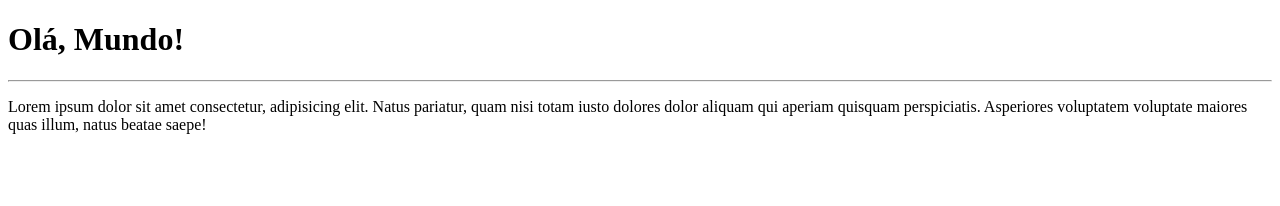
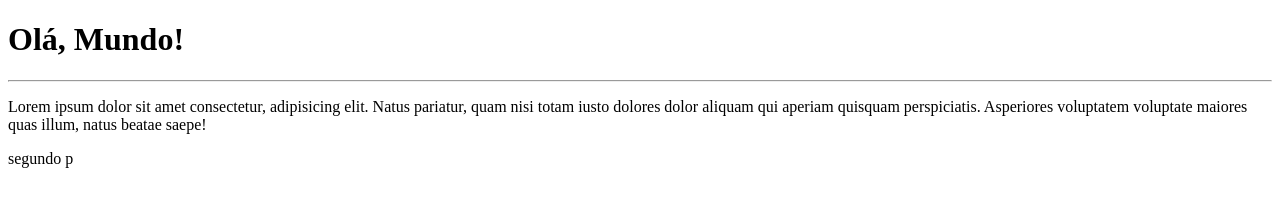
Before and after one commit to PedroAqBarros/Ola-Mundo, a plain HTML site: page site-exemplo/index.html in a window 1280 px wide. Drawn offline with Linux system fonts and the light colour scheme.

Commit message:
adicionei um parágrafo

```diff
--- a/site-exemplo/index.html
+++ b/site-exemplo/index.html
@@ -9,6 +9,6 @@
     <h1>Olá, Mundo!</h1>
     <hr>
     <p>Lorem ipsum dolor sit amet consectetur, adipisicing elit. Natus pariatur, quam nisi totam iusto dolores dolor aliquam qui aperiam quisquam perspiciatis. Asperiores voluptatem voluptate maiores quas illum, natus beatae saepe!</p>
-
+    <p>segundo p</p>
 </body>
 </html>
```
